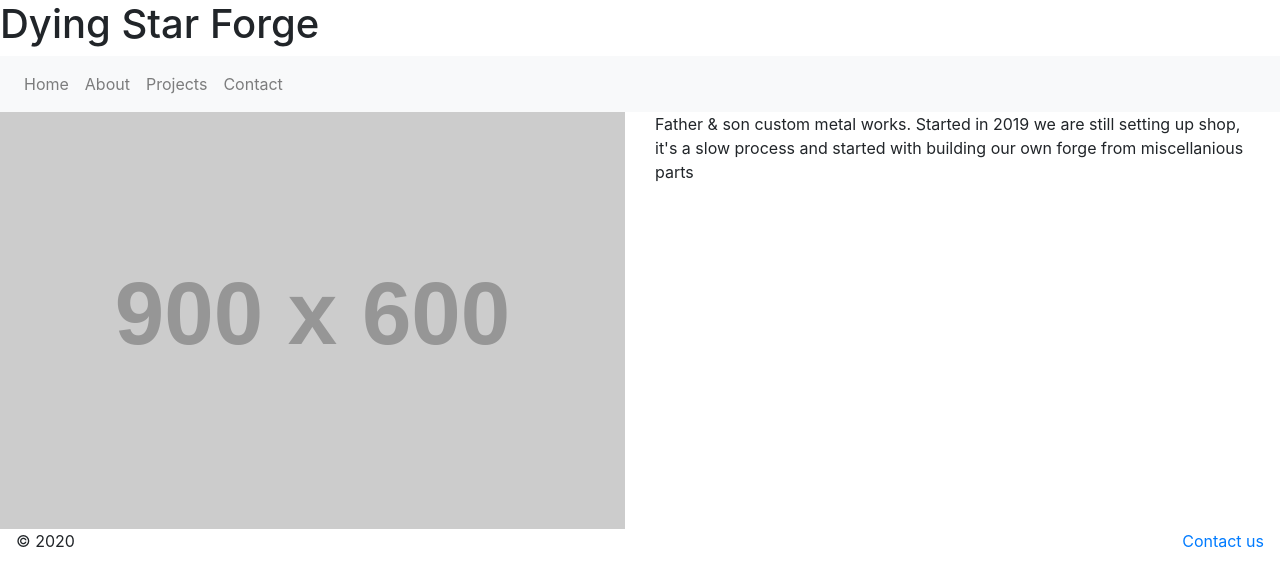
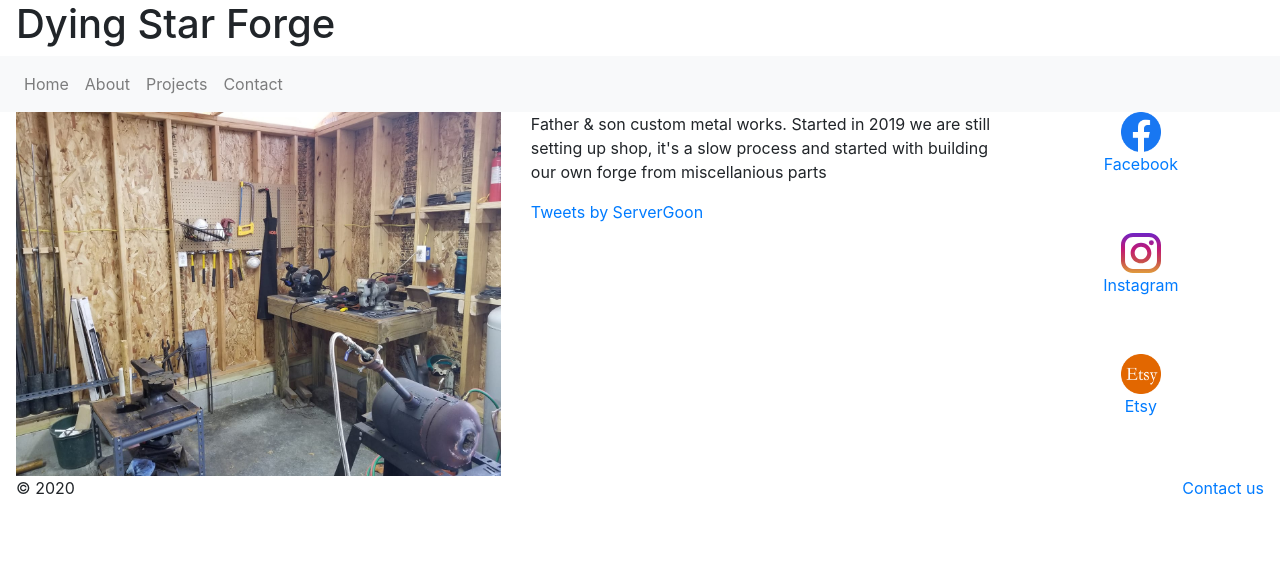
Before and after one commit to 2020Vico2162/Week11-Final, a plain HTML site: page index.html in a window 1280 px wide. Drawn offline with nearby package versions, Linux system fonts and the light colour scheme; placeholder pictures from the web are drawn by us.

Commit message:
added social media icons

```diff
--- a/index.html
+++ b/index.html
@@ -9,8 +9,11 @@
         <link href="styles/main.css" rel="stylesheet" type="text/css">
 	</head>
 	<body>
+        <div id="fb-root"></div>
+        <script async defer crossorigin="anonymous" src="https://connect.facebook.net/en_US/sdk.js#xfbml=1&version=v9.0" nonce="GBoHBhkC"></script>
+
         <header>
-            <h1>Dying Star Forge</h1>
+            <h1 class="pl-3">Dying Star Forge</h1>
 
         </header>
         <nav class="navbar navbar-expand-md navbar-light bg-light">
@@ -42,15 +45,50 @@
                   </ul>
             </div>
         </nav>
-        <main>
+        <main id="homePage" class="overflow-hidden">
+
             <div class="row">
-                <div class="col-md-6">
-                    <img class="img-fluid" src="https://via.placeholder.com/900x600.png?text=Need+Good+Home+Page+image" alt="Placeholder image for home page" />
+                <div class="row col-md-10">
+                    <div class="col-md-6">
+                        <img class="img-fluid pl-3" src="images/cover.jpg" alt="Image of the Blacksmith corner of the shop" />
+                    </div>
+                    <div class="col-md-6">
+                        <p class="pl-3 pl-md-0 pr-3">Father &amp; son custom metal works. Started in 2019 we are still setting up shop, it's a slow process and started with building our own forge from miscellanious parts</p>
+
+
+                        <a class="twitter-timeline" href="https://twitter.com/ServerGoon?ref_src=twsrc%5Etfw">Tweets by ServerGoon</a> <script async src="https://platform.twitter.com/widgets.js" charset="utf-8"></script>
+
+                        <!--
+                        <div class="fb-page text-center" data-href="https://www.facebook.com/dyingstarforge/" data-tabs="timeline" data-width="" data-height="" data-small-header="false" data-adapt-container-width="true" data-hide-cover="false" data-show-facepile="true"><blockquote cite="https://www.facebook.com/dyingstarforge/" class="fb-xfbml-parse-ignore"><a href="https://www.facebook.com/dyingstarforge/">Dying Star Forge</a></blockquote></div>
+                        -->
+                    </div>
                 </div>
-                <div class="col-md-6">
-                    <p class="pl-3 pl-md-0 pr-3">Father &amp; son custom metal works. Started in 2019 we are still setting up shop, it's a slow process and started with building our own forge from miscellanious parts</p>
+                <!-- social media icons -->
+                <div class="row col-md-2">
+                    <div class="col col-md-12 text-center">
+                        <a href="https://www.facebook.com/dyingstarforge" target="_blank">
+                            <img src="images/facebook_logo.png" class="img-fluid w-25"  alt=""><br>
+                            Facebook
+                        </a>
+                    </div>
+                    <div class="col col-md-12 text-center">
+                        <a href="https://www.instagram.com/dyingstarforge/" target="_blank">
+                            <img src="images/Instagram.svg" class="img-fluid w-25" alt=""><br>
+                            Instagram
+                        </a>
+                    </div>
+                    <div class="col col-md-12 text-center">
+                        <a href="https://www.etsy.com/shop/dyingstarforgeLLC" target="_blank">
+                            <img src="images/etsy.jpg"  class="img-fluid w-25" alt=""><br>
+                            Etsy
+                        </a>
+                    </div>
+
                 </div>
+                <!-- end of social media icons -->
             </div>
+
+
         </main>
         <footer class="row">
             <div class="col-md-6">
--- a/styles/main.css
+++ b/styles/main.css
@@ -12,6 +12,10 @@ ul.position-absolute {
 #gallery img {
     height: 75vw;
     object-fit: cover;
+}
+
+#homePage {
+    max-height: 1024px
 }
 
 #DSFprojects .carousel-item img {
```
Also changed, not shown: about.html (+26 -1 lines).
